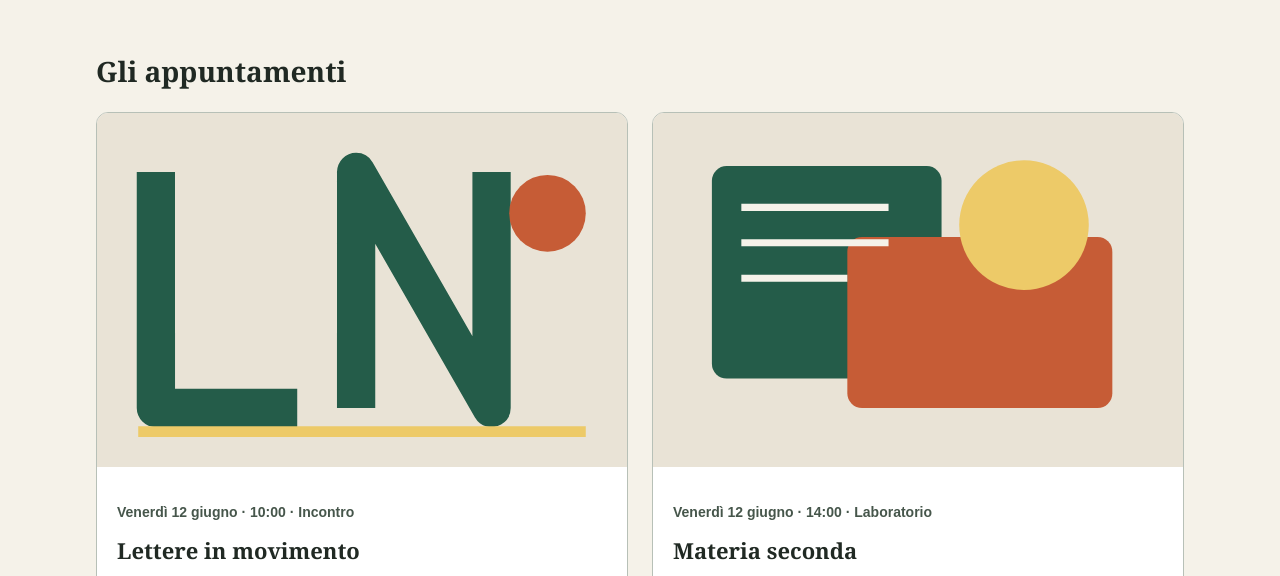
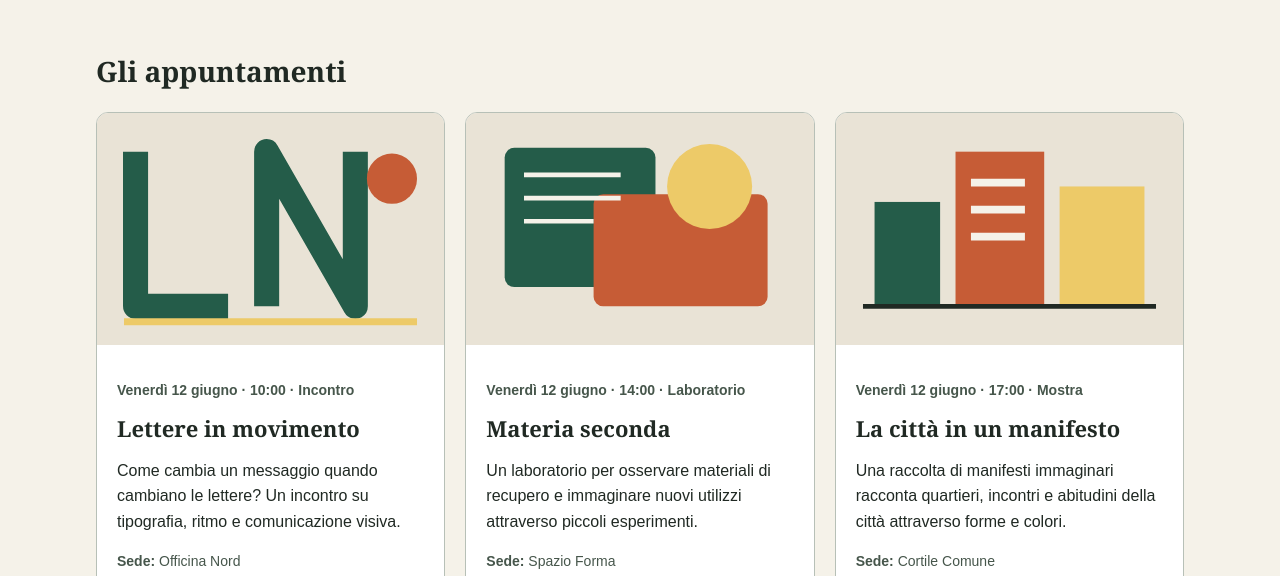
Before and after one commit to saraafeltrin/festival-segnale, a plain HTML site: page programma.html in a window 1280 px wide. Shown: the part 430-1006 px from the top of the page. Drawn offline with Linux system fonts and the light colour scheme.

Commit message:
seconda parte style

```diff
--- a/style.css
+++ b/style.css
@@ -3,8 +3,8 @@
 
 /* Scelte comuni: ogni regola usa var() per richiamarne il valore. */
 :root {
-  --colore-primario: #245c49;
-  --colore-primario-scuro: #173f32;
+  --colore-primario: #56358c;
+  --colore-primario-scuro: #3d2864;
   --colore-sfondo: #f5f2e9;
   --colore-testo: #202923;
   --font-testo: Arial, Helvetica, sans-serif;
@@ -158,11 +158,12 @@ h3 {
 
 .event-grid {
   display: grid;
-  grid-template-columns: repeat(2, minmax(0, 1fr));
-  gap: 1.5rem;
+  grid-template-columns: 1fr;
+  gap: 1.25rem;
 }
+
 .event-card {
-  margin-bottom: 1.5rem;
+  min-width: 0;
   overflow: hidden;
   border: 1px solid #b7c0b7;
   border-radius: 0.75rem;
@@ -173,6 +174,17 @@ h3 {
   display: block;
   width: 100%;
   height: auto;
+}
+@media (min-width: 600px) {
+  .event-grid {
+    grid-template-columns: repeat(2, minmax(0, 1fr));
+  }
+}
+
+@media (min-width: 1024px) {
+  .event-grid {
+    grid-template-columns: repeat(3, minmax(0, 1fr));
+  }
 }
 
 .event-body {
@@ -207,9 +219,3 @@ h3 {
 .skip-link:focus {
   top: 1rem;
 }
-
-@media (max-width: 599px) {
-  .event-grid {
-    grid-template-columns: 1fr;
-  }
-}
```
